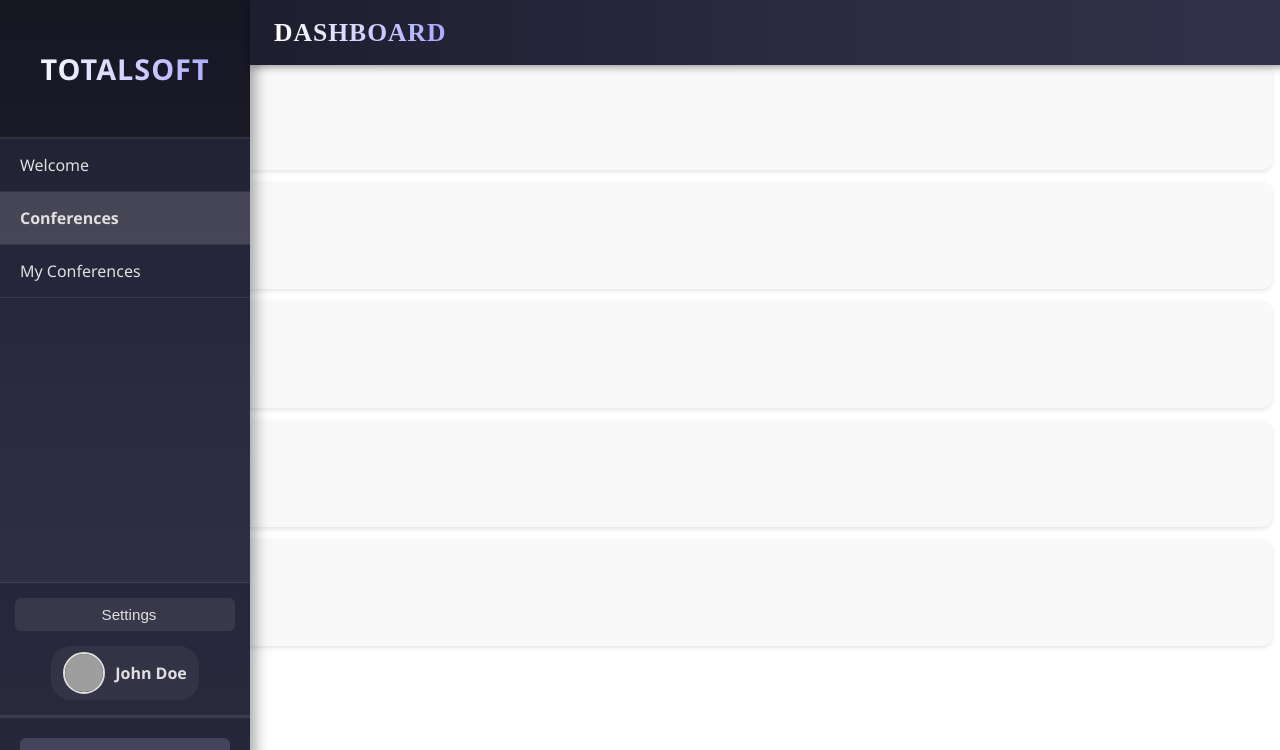
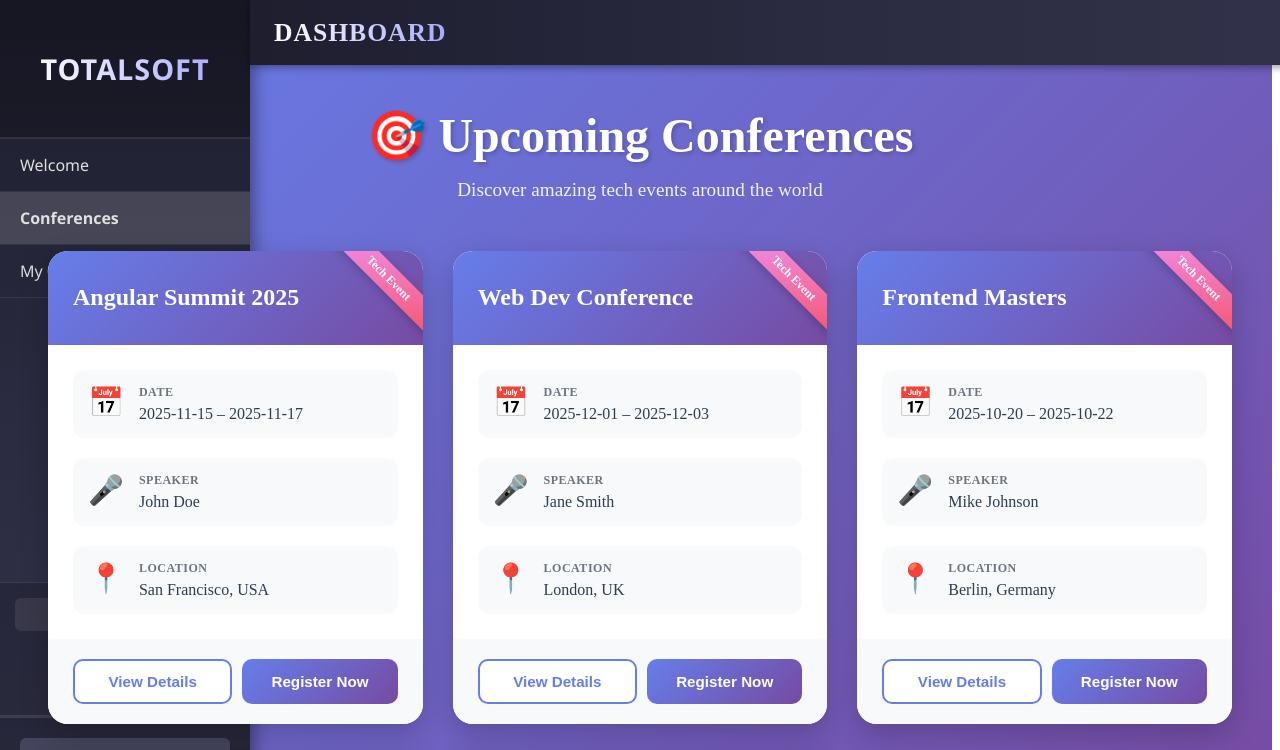
Before and after one commit to FeliciaMM/Angular, an Angular app in the folder my-first-project/: page /pages/conferences in a window 1280 px wide. Shown: the top 750 px of the page. Built offline with nearby package versions, Linux system fonts and the light colour scheme; grey boxes are pictures that could not be loaded.

Commit message:
puternic dezvoltat

```diff
--- a/my-first-project/src/app/pages/conferences/conferences.html
+++ b/my-first-project/src/app/pages/conferences/conferences.html
@@ -1,4 +1,4 @@
-<h2>Upcoming Conferences</h2>
+<!-- <h2>Upcoming Conferences</h2>
 
 <div *ngIf="isLoading">Loading conferences...</div>
 <div *ngIf="errorMessage">{{ errorMessage }}</div>
@@ -11,4 +11,73 @@
     🎤 {{ conf.speaker }}<br />
     📍 {{ conf.location }}
   </li>
-</ul>
+</ul> -->
+
+<div class="conferences-container">
+  <div class="header">
+    <h1>🎯 Upcoming Conferences</h1>
+    <p class="subtitle">Discover amazing tech events around the world</p>
+  </div>
+
+  <!-- Loading State -->
+  <div *ngIf="isLoading" class="loading-container">
+    <div class="spinner"></div>
+    <p>Loading conferences...</p>
+  </div>
+
+  <!-- Error State -->
+  <div *ngIf="errorMessage" class="error-container">
+    <div class="error-icon">⚠️</div>
+    <p>{{ errorMessage }}</p>
+    <button class="retry-btn" (click)="ngOnInit()">Try Again</button>
+  </div>
+
+  <!-- Conferences Grid -->
+  <div *ngIf="!isLoading && !errorMessage && conferences.length > 0" class="conferences-grid">
+    <div *ngFor="let conf of conferences" class="conference-card">
+      <div class="card-ribbon">Tech Event</div>
+
+      <div class="card-header">
+        <h3>{{ conf.title }}</h3>
+      </div>
+
+      <div class="card-body">
+        <div class="info-row">
+          <span class="icon">📅</span>
+          <div class="info-content">
+            <span class="label">Date</span>
+            <span class="value">{{ conf.startDate }} – {{ conf.endDate }}</span>
+          </div>
+        </div>
+
+        <div class="info-row">
+          <span class="icon">🎤</span>
+          <div class="info-content">
+            <span class="label">Speaker</span>
+            <span class="value">{{ conf.speaker }}</span>
+          </div>
+        </div>
+
+        <div class="info-row">
+          <span class="icon">📍</span>
+          <div class="info-content">
+            <span class="label">Location</span>
+            <span class="value">{{ conf.location }}</span>
+          </div>
+        </div>
+      </div>
+
+      <div class="card-footer">
+        <button class="btn-details">View Details</button>
+        <button class="btn-register">Register Now</button>
+      </div>
+    </div>
+  </div>
+
+  <!-- Empty State -->
+  <div *ngIf="!isLoading && !errorMessage && conferences.length === 0" class="empty-state">
+    <div class="empty-icon">📭</div>
+    <h3>No Conferences Available</h3>
+    <p>Check back later for upcoming events!</p>
+  </div>
+</div>
--- a/my-first-project/src/app/pages/conferences/conferences.scss
+++ b/my-first-project/src/app/pages/conferences/conferences.scss
@@ -1,17 +1,373 @@
-h2 {
-  color: #3f51b5;
-  margin-bottom: 1rem;
+// h2 {
+//   color: #3f51b5;
+//   margin-bottom: 1rem;
+// }
+
+// ul {
+//   list-style-type: none;
+//   padding: 0;
+// }
+
+// .conference-card {
+//   background: #f9f9f9;
+//   margin: 0.75rem 0;
+//   padding: 1rem;
+//   border-radius: 10px;
+//   box-shadow: 0 2px 4px rgba(0, 0, 0, 0.1);
+// }
+
+
+
+.conferences-container {
+  padding: 100px 40px 40px 40px;
+  min-height: 100vh;
+  background: linear-gradient(135deg, #667eea 0%, #764ba2 100%);
+  background-attachment: fixed;
 }
 
-ul {
-  list-style-type: none;
-  padding: 0;
+.header {
+  text-align: center;
+  margin-bottom: 50px;
+  animation: fadeInDown 0.8s ease;
+
+  h1 {
+    color: white;
+    font-size: 3rem;
+    font-weight: 700;
+    margin: 0 0 15px 0;
+    text-shadow: 2px 2px 4px rgba(0, 0, 0, 0.2);
+  }
+
+  .subtitle {
+    color: rgba(255, 255, 255, 0.9);
+    font-size: 1.2rem;
+    margin: 0;
+  }
+}
+
+// Loading State
+.loading-container {
+  display: flex;
+  flex-direction: column;
+  align-items: center;
+  justify-content: center;
+  padding: 100px 20px;
+  color: white;
+
+  .spinner {
+    width: 60px;
+    height: 60px;
+    border: 5px solid rgba(255, 255, 255, 0.3);
+    border-top-color: white;
+    border-radius: 50%;
+    animation: spin 1s linear infinite;
+    margin-bottom: 20px;
+  }
+
+  p {
+    font-size: 1.2rem;
+    margin: 0;
+  }
+}
+
+// Error State
+.error-container {
+  background: white;
+  border-radius: 20px;
+  padding: 60px 40px;
+  text-align: center;
+  max-width: 500px;
+  margin: 50px auto;
+  box-shadow: 0 10px 40px rgba(0, 0, 0, 0.2);
+
+  .error-icon {
+    font-size: 4rem;
+    margin-bottom: 20px;
+  }
+
+  p {
+    color: #e74c3c;
+    font-size: 1.1rem;
+    margin-bottom: 25px;
+  }
+
+  .retry-btn {
+    background: linear-gradient(135deg, #667eea 0%, #764ba2 100%);
+    color: white;
+    border: none;
+    padding: 12px 30px;
+    border-radius: 25px;
+    font-size: 1rem;
+    font-weight: 600;
+    cursor: pointer;
+    transition: transform 0.3s ease, box-shadow 0.3s ease;
+
+    &:hover {
+      transform: translateY(-2px);
+      box-shadow: 0 5px 20px rgba(102, 126, 234, 0.4);
+    }
+  }
+}
+
+// Conferences Grid
+.conferences-grid {
+  display: grid;
+  grid-template-columns: repeat(auto-fill, minmax(350px, 1fr));
+  gap: 30px;
+  animation: fadeInUp 0.8s ease;
 }
 
 .conference-card {
-  background: #f9f9f9;
-  margin: 0.75rem 0;
-  padding: 1rem;
-  border-radius: 10px;
-  box-shadow: 0 2px 4px rgba(0, 0, 0, 0.1);
+  background: white;
+  border-radius: 20px;
+  overflow: hidden;
+  box-shadow: 0 10px 30px rgba(0, 0, 0, 0.2);
+  transition: transform 0.3s ease, box-shadow 0.3s ease;
+  position: relative;
+  animation: slideInUp 0.6s ease;
+
+  &:hover {
+    transform: translateY(-10px);
+    box-shadow: 0 15px 40px rgba(0, 0, 0, 0.3);
+  }
+
+  .card-ribbon {
+    position: absolute;
+    top: 15px;
+    right: -35px;
+    background: linear-gradient(135deg, #f093fb 0%, #f5576c 100%);
+    color: white;
+    padding: 5px 40px;
+    font-size: 0.75rem;
+    font-weight: 600;
+    transform: rotate(45deg);
+    box-shadow: 0 2px 10px rgba(0, 0, 0, 0.2);
+  }
+
+  .card-header {
+    background: linear-gradient(135deg, #667eea 0%, #764ba2 100%);
+    padding: 30px 25px;
+    color: white;
+
+    h3 {
+      margin: 0;
+      font-size: 1.5rem;
+      font-weight: 700;
+      line-height: 1.4;
+    }
+  }
+
+  .card-body {
+    padding: 25px;
+
+    .info-row {
+      display: flex;
+      align-items: flex-start;
+      margin-bottom: 20px;
+      padding: 15px;
+      background: #f8f9fa;
+      border-radius: 12px;
+      transition: background 0.3s ease;
+
+      &:hover {
+        background: #e9ecef;
+      }
+
+      &:last-child {
+        margin-bottom: 0;
+      }
+
+      .icon {
+        font-size: 1.8rem;
+        margin-right: 15px;
+        flex-shrink: 0;
+      }
+
+      .info-content {
+        display: flex;
+        flex-direction: column;
+        flex: 1;
+
+        .label {
+          font-size: 0.75rem;
+          color: #6c757d;
+          font-weight: 600;
+          text-transform: uppercase;
+          letter-spacing: 0.5px;
+          margin-bottom: 5px;
+        }
+
+        .value {
+          font-size: 1rem;
+          color: #2c3e50;
+          font-weight: 500;
+        }
+      }
+    }
+  }
+
+  .card-footer {
+    padding: 20px 25px;
+    background: #f8f9fa;
+    display: flex;
+    gap: 10px;
+
+    button {
+      flex: 1;
+      padding: 12px 20px;
+      border: none;
+      border-radius: 10px;
+      font-size: 0.95rem;
+      font-weight: 600;
+      cursor: pointer;
+      transition: all 0.3s ease;
+    }
+
+    .btn-details {
+      background: white;
+      color: #667eea;
+      border: 2px solid #667eea;
+
+      &:hover {
+        background: #667eea;
+        color: white;
+        transform: translateY(-2px);
+        box-shadow: 0 5px 15px rgba(102, 126, 234, 0.3);
+      }
+    }
+
+    .btn-register {
+      background: linear-gradient(135deg, #667eea 0%, #764ba2 100%);
+      color: white;
+
+      &:hover {
+        transform: translateY(-2px);
+        box-shadow: 0 5px 15px rgba(102, 126, 234, 0.4);
+      }
+    }
+  }
 }
+
+// Empty State
+.empty-state {
+  text-align: center;
+  padding: 100px 20px;
+  color: white;
+
+  .empty-icon {
+    font-size: 5rem;
+    margin-bottom: 20px;
+    animation: bounce 2s infinite;
+  }
+
+  h3 {
+    font-size: 2rem;
+    margin: 0 0 15px 0;
+  }
+
+  p {
+    font-size: 1.2rem;
+    opacity: 0.9;
+  }
+}
+
+// Animations
+@keyframes fadeInDown {
+  from {
+    opacity: 0;
+    transform: translateY(-30px);
+  }
+  to {
+    opacity: 1;
+    transform: translateY(0);
+  }
+}
+
+@keyframes fadeInUp {
+  from {
+    opacity: 0;
+    transform: translateY(30px);
+  }
+  to {
+    opacity: 1;
+    transform: translateY(0);
+  }
+}
+
+@keyframes slideInUp {
+  from {
+    opacity: 0;
+    transform: translateY(50px);
+  }
+  to {
+    opacity: 1;
+    transform: translateY(0);
+  }
+}
+
+@keyframes spin {
+  to {
+    transform: rotate(360deg);
+  }
+}
+
+@keyframes bounce {
+  0%, 100% {
+    transform: translateY(0);
+  }
+  50% {
+    transform: translateY(-20px);
+  }
+}
+
+// Responsive Design
+@media (max-width: 768px) {
+  .conferences-container {
+    padding: 80px 20px 20px 20px;
+  }
+
+  .header h1 {
+    font-size: 2rem;
+  }
+
+  .header .subtitle {
+    font-size: 1rem;
+  }
+
+  .conferences-grid {
+    grid-template-columns: 1fr;
+    gap: 20px;
+  }
+
+  .conference-card .card-footer {
+    flex-direction: column;
+
+    button {
+      width: 100%;
+    }
+  }
+}
+
+@media (max-width: 480px) {
+  .header h1 {
+    font-size: 1.5rem;
+  }
+
+  .conference-card {
+    .card-header h3 {
+      font-size: 1.2rem;
+    }
+
+    .card-body .info-row {
+      padding: 12px;
+
+      .icon {
+        font-size: 1.5rem;
+      }
+
+      .info-content .value {
+        font-size: 0.9rem;
+      }
+    }
+  }
+}
--- a/my-first-project/src/app/pages/conferences/conferences.ts
+++ b/my-first-project/src/app/pages/conferences/conferences.ts
@@ -1,3 +1,35 @@
+// import { Component, OnInit } from '@angular/core';
+// import { ConferenceService, Conference } from '../../services/conferences.service';
+
+// @Component({
+//   standalone: false,
+//   selector: 'app-conferences',
+//   templateUrl: './conferences.html',
+//   styleUrls: ['./conferences.scss'],
+// })
+// export class ConferencesComponent implements OnInit {
+//   conferences: Conference[] = [];
+//   isLoading = true;
+//   errorMessage = '';
+
+//   constructor(private conferenceService: ConferenceService) {}
+
+//   ngOnInit(): void {
+//     this.conferenceService.getConferences().subscribe({
+//       next: (data) => {
+//         this.conferences = data.conferences;
+//         this.isLoading = false;
+//       },
+//       error: (error) => {
+//         this.errorMessage = 'Error loading conferences';
+//         console.error(error);
+//         this.isLoading = false;
+//       },
+//     });
+//   }
+// }
+
+
 import { Component, OnInit } from '@angular/core';
 import { ConferenceService, Conference } from '../../services/conferences.service';
 
@@ -15,14 +47,21 @@ export class ConferencesComponent implements OnInit {
   constructor(private conferenceService: ConferenceService) {}
 
   ngOnInit(): void {
+    this.loadConferences();
+  }
+
+  loadConferences(): void {
+    this.isLoading = true;
+    this.errorMessage = '';
+
     this.conferenceService.getConferences().subscribe({
       next: (data) => {
         this.conferences = data.conferences;
         this.isLoading = false;
       },
       error: (error) => {
-        this.errorMessage = 'Error loading conferences';
-        console.error(error);
+        this.errorMessage = 'Error loading conferences. Please try again.';
+        console.error('Error loading conferences:', error);
         this.isLoading = false;
       },
     });
```
